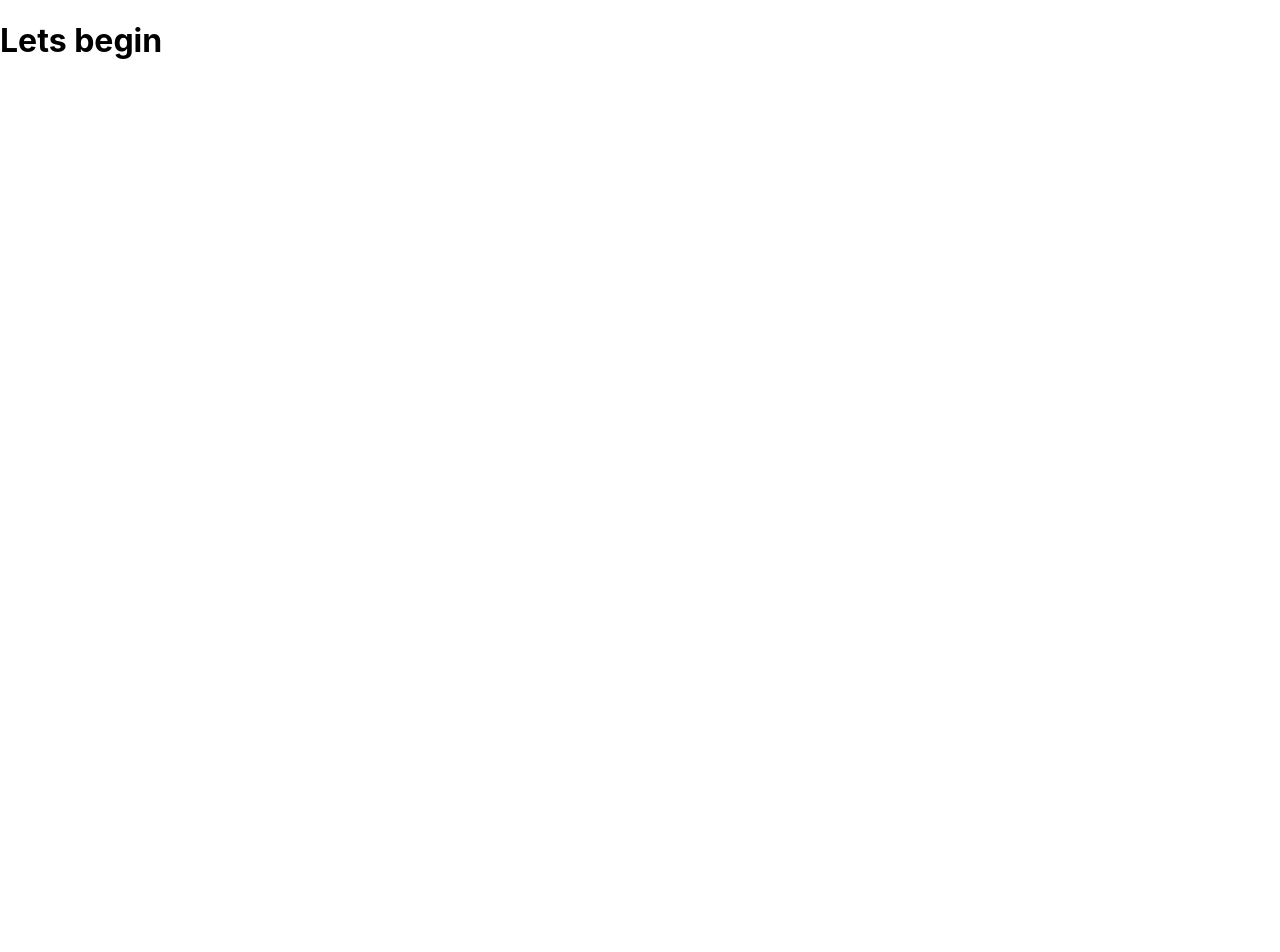
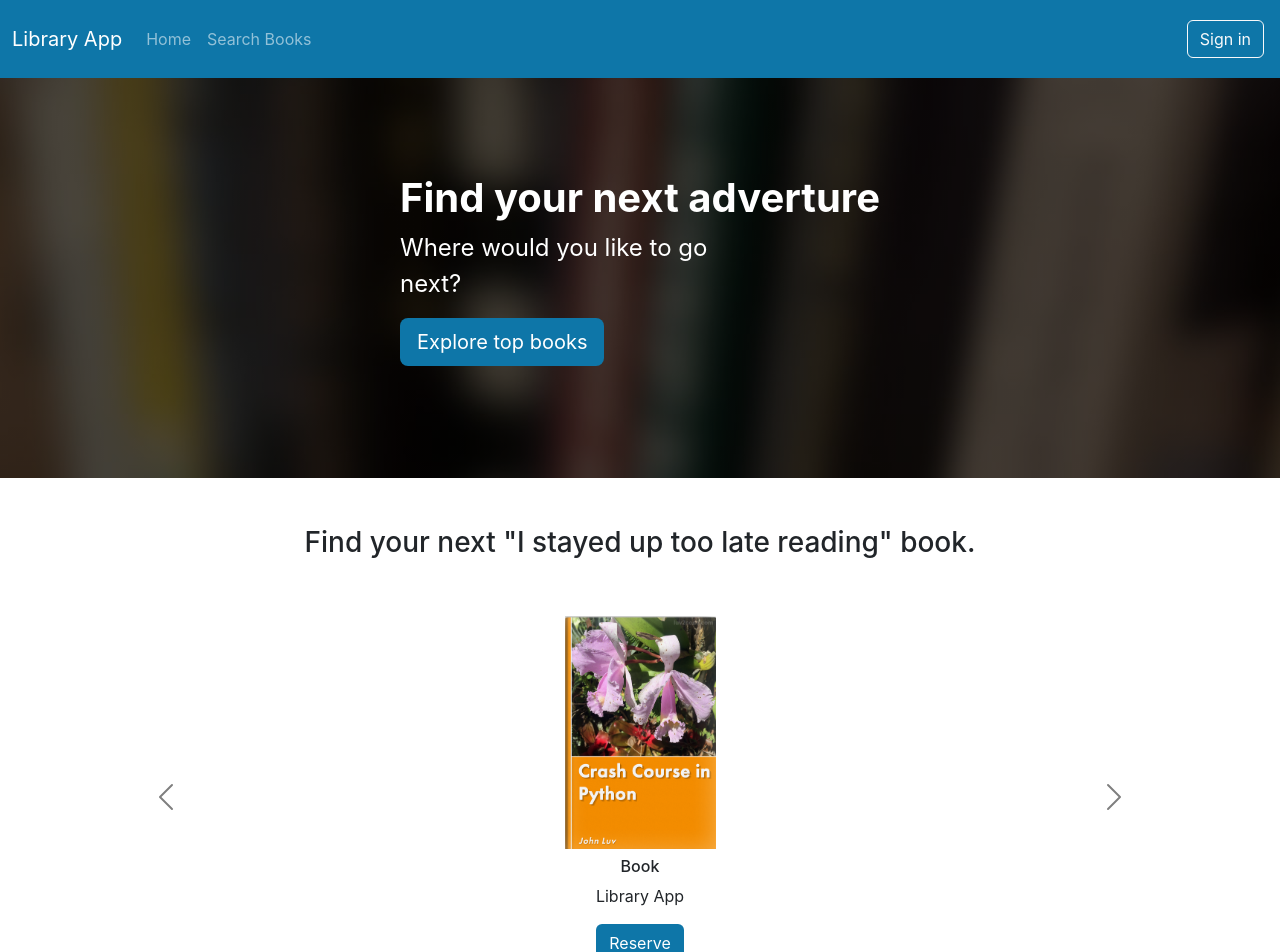
Before and after one commit to dbenitez02/library-app-frontend, a React (Create React App) app: page / in a window 1280 px wide. Shown: the top 952 px of the page. Before the commit the page ends 800 px from the top, so only its background shows below. Built offline with nearby package versions, Linux system fonts and the light colour scheme.

Commit message:
added components: Navbar and Carousel

```diff
--- a/public/index.html
+++ b/public/index.html
@@ -24,6 +24,10 @@
       work correctly both with client-side routing and a non-root public URL.
       Learn how to configure a non-root public URL by running `npm run build`.
     -->
+
+    <!-- Bootstrap -->
+    <link href="https://cdn.jsdelivr.net/npm/bootstrap@5.3.1/dist/css/bootstrap.min.css" rel="stylesheet" integrity="sha384-4bw+/aepP/YC94hEpVNVgiZdgIC5+VKNBQNGCHeKRQN+PtmoHDEXuppvnDJzQIu9" crossorigin="anonymous">
+
     <title>React App</title>
   </head>
   <body>
@@ -39,5 +43,8 @@
       To begin the development, run `npm start` or `yarn start`.
       To create a production bundle, use `npm run build` or `yarn build`.
     -->
+
+    <!-- Popper -->
+    <script src="https://cdn.jsdelivr.net/npm/bootstrap@5.3.1/dist/js/bootstrap.bundle.min.js" integrity="sha384-HwwvtgBNo3bZJJLYd8oVXjrBZt8cqVSpeBNS5n7C8IVInixGAoxmnlMuBnhbgrkm" crossorigin="anonymous"></script>
   </body>
 </html>
--- a/src/App.tsx
+++ b/src/App.tsx
@@ -1,10 +1,16 @@
+/* eslint-disable jsx-a11y/anchor-is-valid */
 import React from 'react';
 import './App.css';
+import { Navbar } from './layouts/NavbarAndFooter/Navbar';
+import { ExploreTopBooks } from './layouts/HomePage/ExploreTopBooks';
+import { Carousel } from './layouts/HomePage/Carousel';
 
 function App() {
   return (
-    <div className="App">
-      <h1>Lets begin</h1>
+    <div>
+      <Navbar />
+      <ExploreTopBooks />
+      <Carousel />
     </div>
   );
 }
--- /dev/null
+++ b/src/layouts/HomePage/Carousel.tsx
@@ -0,0 +1,101 @@
+/* eslint-disable jsx-a11y/anchor-is-valid */
+export const Carousel = () => {
+    return (
+        <div className="container mt-5" style={{ height: 550 }}>
+            <div className="homepage-carousel-title">
+                <h3>Find your next "I stayed up too late reading" book.</h3>
+            </div>
+            <div id="carouselExampleControls" className="carousel carousel-dark slide mt-5
+            d-none d-lg-block" data-bs-interval="false">
+
+                { /* Desktop */}
+                <div className="carousel-inner">
+                    <div className="carousel-item active">
+                        <div className="row d-flex justify-content-center align-items-center">
+                            <div className="col-xs-6 col-sm-6 col-md-4 col-lg-3 mb-3">
+                                <div className="text-center">
+                                    <img
+                                        src={require('./../../Images/BooksImages/book-luv2code-1000.png')}
+                                        width="151"
+                                        height="233"
+                                        alt="book"
+                                    />
+                                    <h6 className="mt-2">Book</h6>
+                                    <p>Library App</p>
+                                    <a className="btn main-color text-white" href="#">Reserve</a>
+                                </div>
+                            </div>
+                        </div>
+                    </div>
+                    <div className="carousel-item">
+                        <div className="row d-flex justify-content-center align-items-center">
+                            <div className="col-xs-6 col-sm-6 col-md-4 col-lg-3 mb-3">
+                                <div className="text-center">
+                                    <img
+                                        src={require('./../../Images/BooksImages/book-luv2code-1000.png')}
+                                        width="151"
+                                        height="233"
+                                        alt="book"
+                                    />
+                                    <h6 className="mt-2">Book</h6>
+                                    <p>Library App</p>
+                                    <a className="btn main-color text-white" href="#">Reserve</a>
+                                </div>
+                            </div>
+                        </div>
+                    </div>
+                    <div className="carousel-item">
+                        <div className="row d-flex justify-content-center align-items-center">
+                            <div className="col-xs-6 col-sm-6 col-md-4 col-lg-3 mb-3">
+                                <div className="text-center">
+                                    <img
+                                        src={require('./../../Images/BooksImages/book-luv2code-1000.png')}
+                                        width="151"
+                                        height="233"
+                                        alt="book"
+                                    />
+                                    <h6 className="mt-2">Book</h6>
+                                    <p>Library App</p>
+                                    <a className="btn main-color text-white" href="#">Reserve</a>
+                                </div>
+                            </div>
+                        </div>
+                    </div>
+                </div>
+                <button className="carousel-control-next" type="button"
+                    data-bs-target="#carouselExampleControls" data-bs-slide="next">
+                    <span className="carousel-control-next-icon" aria-hidden="true"></span>
+                    <span className="visually-hidden">Next</span>
+                </button>
+                <button className="carousel-control-prev" type="button"
+                    data-bs-target="#carouselExampleControls" data-bs-slide="prev">
+                    <span className="carousel-control-prev-icon" aria-hidden="true"></span>
+                    <span className="visually-hidden">Prev</span>
+                </button>
+
+            </div>
+
+            {/* Mobile */}
+            <div className="d-lg-none mt-3">
+                <div className="row d-flex justify-content-center align-items-center">
+                    <div className="text-center">
+                        <img
+                            src={require('./../../Images/BooksImages/book-luv2code-1000.png')}
+                            width="151"
+                            height="233"
+                            alt="book"
+                        />
+                        <h6 className="mt-2">
+                            <b>Book</b>
+                        </h6>
+                        <p>Library App</p>
+                        <a className="btn main-color text-white" href="#">Reserve</a>
+                    </div>
+                </div>
+            </div>
+            <div className="homepage-carousel-title mt-3">
+                <a className="btn btn-outline-secondary btn-lg" href="#">View More</a>
+            </div>
+        </div>
+    );
+}
--- /dev/null
+++ b/src/layouts/HomePage/ExploreTopBooks.tsx
@@ -0,0 +1,16 @@
+/* eslint-disable jsx-a11y/anchor-is-valid */
+export const ExploreTopBooks = () => {
+    return(
+        <div className="p-5 mb-4 bg-dark header">
+            <div className="container-fluid py-5 text-white
+            d-flex justify-content-center align-items-center">
+                <div>
+                    <h1 className="diaplay-5 fw-bold">Find your next adverture</h1>
+                    <p className="col-md-8 fs-4">Where would you like to go next?</p>
+                    <a type="button" className="btn main-color btn-lg text-white" href="#">
+                        Explore top books</a>
+                </div>
+            </div>
+        </div>
+    );
+}
--- /dev/null
+++ b/src/layouts/NavbarAndFooter/Navbar.tsx
@@ -0,0 +1,31 @@
+/* eslint-disable jsx-a11y/anchor-is-valid */
+export const Navbar = () => {
+    return (
+        <nav className="navbar navbar-expand-lg navbar-dark main-color py-3">
+            <div className='container-fluid'>
+                <span className='navbar-brand'>Library App</span>
+                <button className='navbar-toggler' type='button'
+                    data-bs-toggle='collapse' data-bs-target='#navbarNavDropdown'
+                    aria-controls='navbarNavDropdown' aria-expanded='false'
+                    aria-label='Toggle Navigation'>
+                    <span className='navbar-toggler-icon'></span>
+                </button>
+                <div className='collapse navbar-collapse' id='navbarNavDropdown'>
+                    <ul className='navbar-nav'>
+                        <li className='nav-item'>
+                            <a className='nav-link' href='#'>Home</a>
+                        </li>
+                        <li className='nav-item'>
+                            <a className='nav-link' href='#'>Search Books</a>
+                        </li>
+                    </ul>
+                    <ul className='navbar-nav ms-auto'>
+                        <li className='nav-item m-1'>
+                            <a type='button' className='btn btn-outline-light' href='#'>Sign in</a>
+                        </li>
+                    </ul>
+                </div>
+            </div>
+        </nav>
+    );
+}
```
